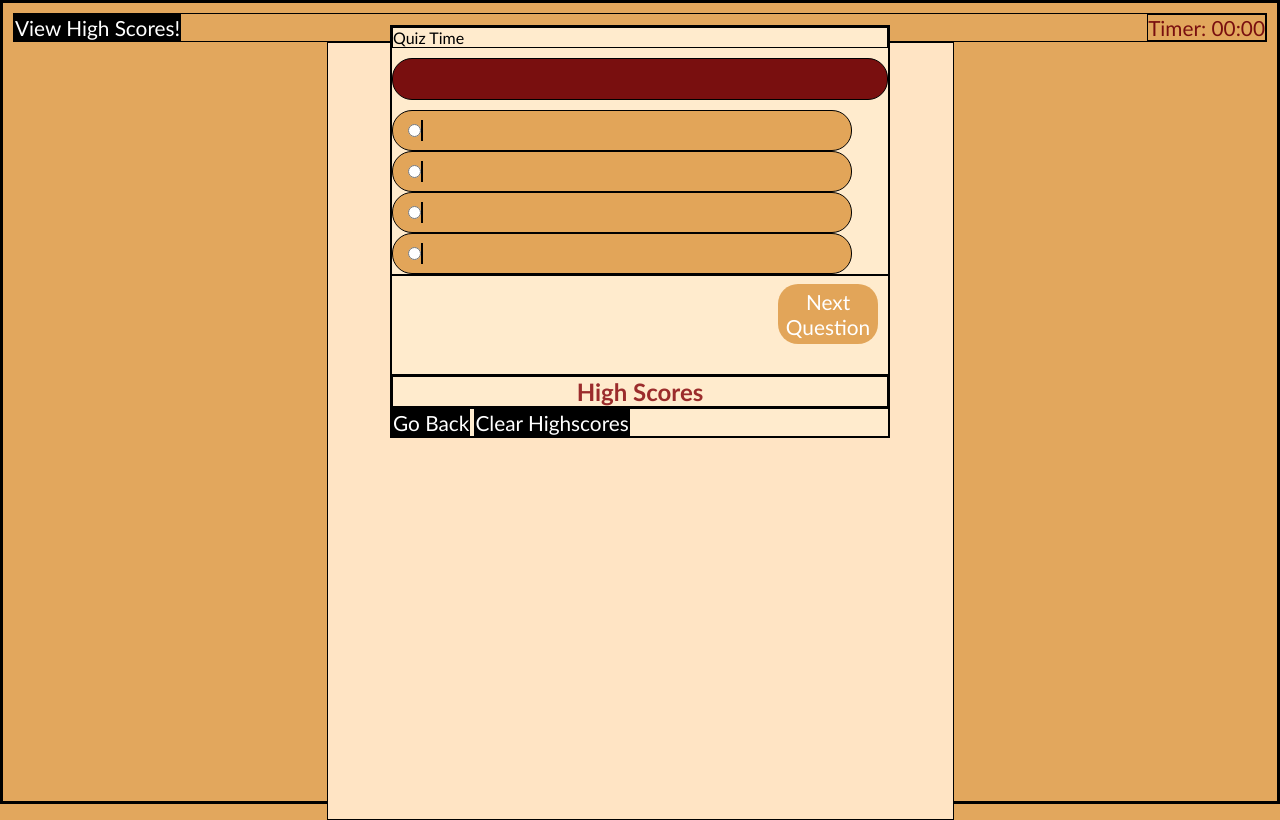
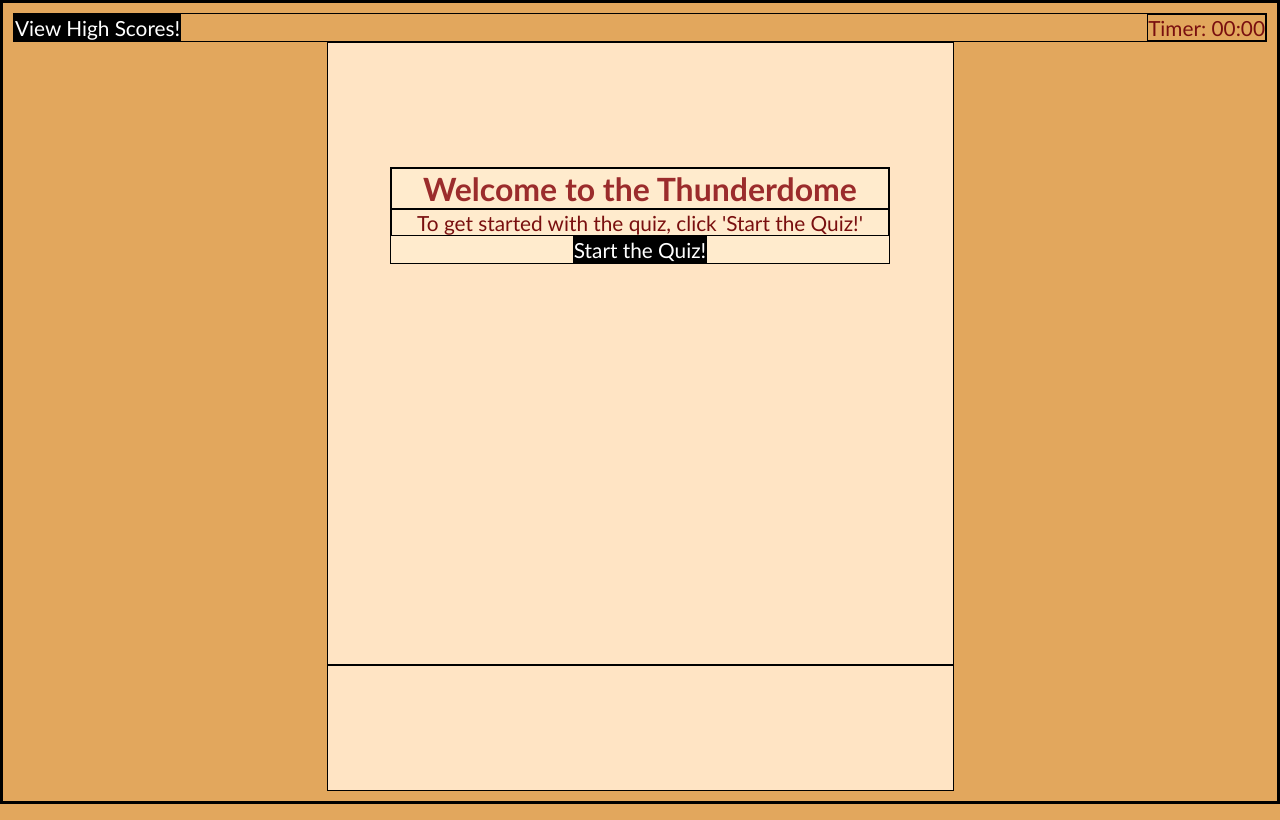
Before and after one commit to cameragrammar/Javascript-Quiz, a plain HTML site: page index.html in a window 1280 px wide. Drawn offline with Linux system fonts and the light colour scheme.

Commit message:
replace CSS file

```diff
--- a/assets/css/style.css
+++ b/assets/css/style.css
@@ -78,6 +78,7 @@ li {
 }
 
 .result{
+    display: none;
     height: 100px;
     text-align: center;
     font-size: 75px;
@@ -111,8 +112,8 @@ li {
     justify-content: center;
 }
 
-.quiz-intro, main {
-    display: none;
+.quiz-intro {
+
     margin-bottom: 50vh;
     margin-left: 10%;
     margin-right: 10%;
@@ -128,8 +129,8 @@ li {
     margin: 0 auto;
 }
 
-main {
-    display: block;
+#quizContainer {
+    display: none;
 }
 
 .question-screen {
@@ -141,7 +142,7 @@ main {
 }
 
 .highscore-screen {
-    display: block;
+    display: none;
 }
 
 .highscore-screen ol {
```
